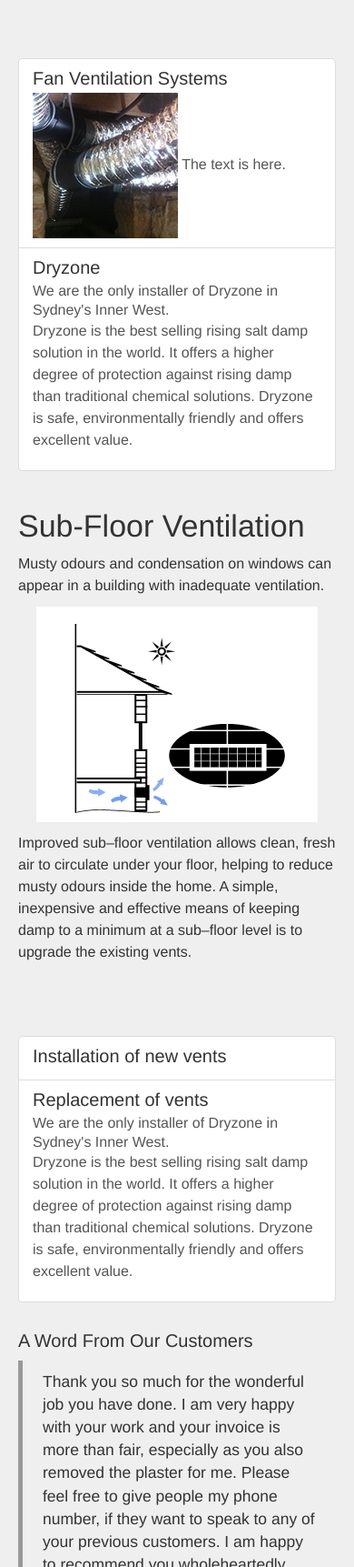
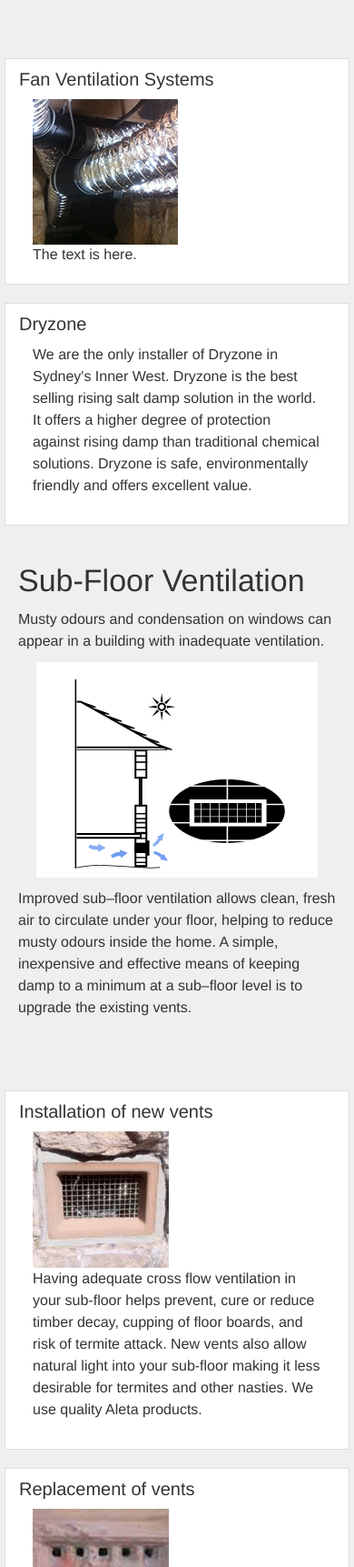
Before and after one commit to innerwestdamp/innerwestdamp.github.io, a Jekyll site: the page built from services.html, in a window 390 px wide, cut to the strip 3272-4995 px from the top of the page. Shown: the whole strip at 91% size. Built offline with Jekyll 4.4.1, drawn with Linux system fonts in a browser that asks for light colours; nearby versions of some CDN libraries; some of the changed text lies outside the part shown.

Commit message:
rewrite services page

```diff
--- a/css/style.scss
+++ b/css/style.scss
@@ -3540,3 +3540,10 @@
   margin-top: 60px;
   max-width: 150px;
 }
+
+.info-box {
+  background-color: white;
+  border: 1px solid #dddddd;
+  padding-bottom: 20px;
+  margin-bottom: 20px;
+}
--- a/services.html
+++ b/services.html
@@ -139,22 +139,24 @@
           <br>
           <br>
           <br>
-          <div class="list-group">
-            <a href="#" class="list-group-item">
-            <h4 class="list-group-item-heading">Fan Ventilation Systems</h4>
+          <div class="row">
+            <div class="col-md-12 info-box">
+              <h4>Fan Ventilation Systems</h4>
+              <div class="col-md-4">
+                <img src="/images/fan-ventilation.png" alt="fan ventilation system">
+              </div>
+              <div class="col-md-8">
+                The text is here.
+              </div>
+            </div>
+            <div class="col-md-12 info-box">
+              <h4>Dryzone</h4>
+              <div class="col-md-12">
+                <p>We are the only installer of Dryzone in Sydney's Inner West.
+              Dryzone is the best selling rising salt damp solution in the world. It offers a higher degree of protection against rising damp than traditional chemical solutions. Dryzone is safe, environmentally friendly and offers excellent value.</p>
 
-            <p class="list-group-item-text">
-              <img src="/images/fan-ventilation.png" alt="fan ventilation system">
-              The text is here.
-            </p>
-
-            </a>
-            <a href="#" class="list-group-item">
-            <h4 class="list-group-item-heading">Dryzone</h4>
-              <p class="list-group-item-text">We are the only installer of Dryzone in Sydney's Inner West.
-              <p>Dryzone is the best selling rising salt damp solution in the world. It offers a higher degree of protection against rising damp than traditional chemical solutions. Dryzone is safe, environmentally friendly and offers excellent value.</p>
-            </p>
-            </a>
+              </div>
+            </div>
           </div>
         </div>
       </div>
@@ -173,19 +175,28 @@
           <br>
           <br>
           <br>
-          <div class="list-group">
-            <a href="#" class="list-group-item">
-            <h4 class="list-group-item-heading">Installation of new vents</h4>
-            <p class="list-group-item-text">
 
-            </p>
-            </a>
-            <a href="#" class="list-group-item">
-            <h4 class="list-group-item-heading">Replacement of vents</h4>
-              <p class="list-group-item-text">We are the only installer of Dryzone in Sydney's Inner West.
-              <p>Dryzone is the best selling rising salt damp solution in the world. It offers a higher degree of protection against rising damp than traditional chemical solutions. Dryzone is safe, environmentally friendly and offers excellent value.</p>
-            </p>
-            </a>
+          <div class="row">
+            <div class="col-md-12 info-box">
+              <h4>Installation of new vents</h4>
+              <div class="col-md-4">
+                <img src="/images/vent_new.jpg" alt="new air vent">
+              </div>
+              <div class="col-md-8">
+                <p>Having adequate cross flow ventilation in your sub-floor helps prevent, cure or reduce timber decay, cupping of floor boards, and risk of termite attack. New vents also allow natural light into your sub-floor making it less desirable for termites and other nasties.
+              We use quality Aleta products.</p>
+              </div>
+            </div>
+            <div class="col-md-12 info-box">
+              <h4>Replacement of vents</h4>
+              <div class="col-md-4">
+                <img src="/images/old-vent.jpg" alt="replacement-of-vents">
+              </div>
+              <div class="col-md-8">
+                <p>We regularly replace old and cracking vents with new high quality brass wire mesh vents. It doesn't matter how many terra cotta vents you install you you will need to change them for the brass wire mesh vents eventually.</p>
+
+              </div>
+            </div>
           </div>
         </div>
       </div>
```
Also changed, not shown: images/old-vent.jpg (added), images/vent_new.jpg (added), 3 other files.
